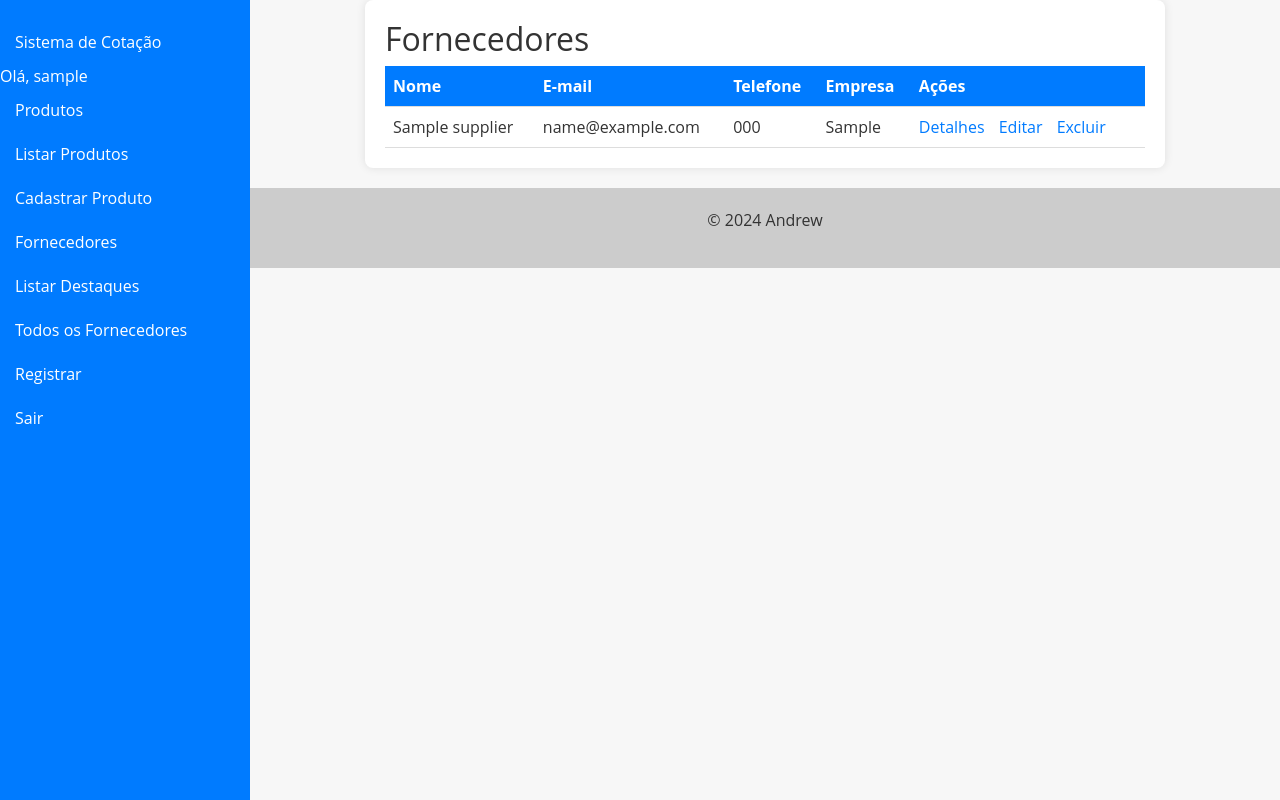
After one commit to AndrewBait/System_Quotation, a Django app: page / in a window 1280 px wide. The commit adds this page. Run offline with Django 5.2, Linux system fonts and the light colour scheme; a user stored in the database is signed in; tables that the repository leaves empty hold one stand-in row (values such as "Sample post"); some libraries are stand-ins or nearby versions.

Commit message:
Menu editado

```diff
--- a/app/templates/base.html
+++ b/app/templates/base.html
@@ -3,6 +3,7 @@
   <head>
       <meta charset="UTF-8">
       <meta name="viewport" content="width=device-width, initial-scale=1.0">
+      <link rel="stylesheet" href="https://stackpath.bootstrapcdn.com/bootstrap/4.5.2/css/bootstrap.min.css">
       <title>{% block title %}{% endblock %}</title>
     <style>
       body {
@@ -11,92 +12,87 @@
           color: #333;
           margin: 0;
           padding: 0;
+          padding-left: 250px; /* Espaço para a sidebar */
       }
 
-    header {
-        background-color: #0096c7;
+      .sidebar {
+          position: fixed;
+          top: 0;
+          bottom: 0;
+          left: 0;
+          width: 250px;
+          padding-top: 20px;
+          background-color: #007bff;
           color: #fff;
-        text-align: center;
+          transition: all 0.3s ease;
+      }
+
+      .sidebar a, .dropdown-menu a {
+          color: #fff !important;
+          padding: 10px 15px;
+          text-decoration: none;
+          display: block;
+      }
+
+      .sidebar a:hover, .dropdown-menu a:hover {
+          background-color: #0056b3;
+      }
+
+      .dropdown-menu {
+          background-color: #007bff;
       }
 
       footer {
-        position: fixed;
-        bottom: 0;
-        width: 100%;
           background-color: #ccc;
           color: #333;
           padding: 20px;
           text-align: center;
+          margin-top: 20px;
       }
 
-    nav {
-        background-color: #0096c7;
-        color: #fff;
-        height: 70px;
-        display: flex;
-        justify-content: space-between;
-        align-items: center;
+      @media (max-width: 768px) {
+          body {
+              padding-left: 0;
           }
-
-    nav ul {
-        list-style: none;
-        margin: 0;
-        padding: 0;
-        display: flex;
+          .sidebar {
+              width: 100%;
+              height: auto;
+              position: relative;
           }
-
-    nav ul li {
-        margin: 0 10px;
       }
-
-    nav ul li a {
-        color: #fff;
-        text-decoration: none;
-        font-size: 16px;
-        padding: 15px;
-        transition: all 0.3s ease;
-    }
-
-    nav ul li a:hover {
-        background-color: #32bbe8;
-    }
-
-    nav ul li.active a {
-        background-color: #666;
-    }
-
-    nav ul li.active a:hover {
-        background-color: #999;
-    }
-
     </style>
   </head>
   <body>
-  <header>
-    <nav>
-      <ul>
+    <div class="sidebar">
+      <a href="#">Sistema de Cotação</a>
       {% if user.is_authenticated %}
-          <li>Olá, {{ user.username }}</li>
-          <li><a href="{% url 'products_list' %}">Produtos</a></li>
-          <li><a href="{% url 'new_product' %}">Cadastrar Produto</a></li>
-          <li><a href="{% url 'supplier_new' %}">Fornecedores</a></li>
+        <div>Olá, {{ user.username }}</div>
 
+        <div class="menu-section">
+          <a class="nav-link" href="#">Produtos</a>
+          <a class="dropdown-item" href="{% url 'products_list' %}">Listar Produtos</a>
+          <a class="dropdown-item" href="{% url 'new_product' %}">Cadastrar Produto</a>
+      </div>
 
-        {% endif %}
-
-        {% if not user.is_authenticated %}
-        <li><a href="{% url 'login' %}">Login</a></li>
-        <li><a href="{% url 'register' %}">Registrar</a></li>
+      <div class="menu-section">
+          <a class="nav-link" href="#">Fornecedores</a>
+          <!-- Substitua 'supplier_highlight' pelo nome da URL correspondente -->
+          <a class="dropdown-item" href="{% url 'supplier_new' %}">Listar Destaques</a>
+          <!-- Substitua 'supplier_list' pelo nome da URL correspondente -->
+          <a class="dropdown-item" href="{% url 'supplier_list' %}">Todos os Fornecedores</a>
+          <a href="{% url 'register' %}">Registrar</a>
+      </div>
       {% endif %}
 
         {% if user.is_authenticated %}
-          <li><a href="{% url 'logout' %}">Sair</a></li>
+            <a href="{% url 'logout' %}">Sair</a>
+        {% else %}
+            <a href="{% url 'login' %}">Login</a>
         {% endif %}
-      </ul>
-    </nav>
-  </header>
+    </div>
 
-  <main>
+
+    <main class="main-content">
       {% block content %}
       {% endblock %}
   </main>
@@ -104,5 +100,9 @@
   <footer>
       <p>&copy; 2024 Andrew</p>
   </footer>
+
+  <script src="https://code.jquery.com/jquery-3.5.1.slim.min.js"></script>
+  <script src="https://cdn.jsdelivr.net/npm/@popperjs/core@2.5.2/dist/umd/popper.min.js"></script>
+  <script src="https://stackpath.bootstrapcdn.com/bootstrap/4.5.2/js/bootstrap.min.js"></script>
   </body>
   </html>
--- a/app/urls.py
+++ b/app/urls.py
@@ -4,7 +4,8 @@ from django.conf import settings
 from django.conf.urls.static import static
 from products.views import ProductListView, NewProductCreateView, ProductDetailView, ProductUpdatView, ProductDeleteView
 from accounts.views import register_view, login_view, logout_view
-from suppliers.views import SupplierCreateView
+from suppliers.views import SupplierCreateView, SupplierListView, SupplierDetailView, SupplierUpdateView, SupplierDeleteView
+
 
 urlpatterns = [
     path('admin/', admin.site.urls),
@@ -17,4 +18,8 @@ urlpatterns = [
     path('product/<int:pk>/update/', ProductUpdatView.as_view(), name='product_update'),
     path('product/<int:pk>/delete/', ProductDeleteView.as_view(), name='product_delete'),
     path('suppliers/new/', SupplierCreateView.as_view(), name='supplier_new'),
+    path('', SupplierListView.as_view(), name='supplier_list'),
+    path('<int:pk>/', SupplierDetailView.as_view(), name='supplier_detail'),
+    path('<int:pk>/update/', SupplierUpdateView.as_view(), name='supplier_update'),
+    path('<int:pk>/delete/', SupplierDeleteView.as_view(), name='supplier_delete'),
 ] + static(settings.MEDIA_URL, document_root=settings.MEDIA_ROOT)
--- /dev/null
+++ b/suppliers/templates/suppliers/supplier_list.html
@@ -0,0 +1,56 @@
+{% extends "base.html" %}
+
+{% block content %}
+<style>
+  .supplier-list {
+    max-width: 800px;
+    margin: 0 auto;
+    background-color: #fff;
+    border-radius: 8px;
+    box-shadow: 0 0 10px rgba(0, 0, 0, 0.1);
+    padding: 20px;
+  }
+  .supplier-list table {
+    width: 100%;
+    border-collapse: collapse;
+  }
+  .supplier-list th, .supplier-list td {
+    text-align: left;
+    padding: 8px;
+    border-bottom: 1px solid #ddd;
+  }
+  .supplier-list th {
+    background-color: #007bff;
+    color: #fff;
+  }
+  .action-links a {
+    margin-right: 10px;
+  }
+</style>
+
+<div class="supplier-list">
+  <h2>Fornecedores</h2>
+  <table>
+    <tr>
+      <th>Nome</th>
+      <th>E-mail</th>
+      <th>Telefone</th>
+      <th>Empresa</th>
+      <th>Ações</th>
+    </tr>
+    {% for supplier in object_list %}
+    <tr>
+      <td>{{ supplier.name }}</td>
+      <td>{{ supplier.email }}</td>
+      <td>{{ supplier.phone }}</td>
+      <td>{{ supplier.company }}</td>
+      <td class="action-links">
+        <a href="{% url 'supplier_detail' supplier.id %}">Detalhes</a>
+        <a href="{% url 'supplier_update' supplier.id %}">Editar</a>
+        <a href="{% url 'supplier_delete' supplier.id %}">Excluir</a>
+      </td>
+    </tr>
+    {% endfor %}
+  </table>
+</div>
+{% endblock %}
--- a/suppliers/views.py
+++ b/suppliers/views.py
@@ -1,16 +1,10 @@
 from django.urls import reverse_lazy
-from django.views.generic import CreateView
+from django.views.generic import CreateView, ListView, DetailView, UpdateView, DeleteView
 from django.contrib.auth.decorators import login_required
 from django.utils.decorators import method_decorator
 from .models import Supplier
 from .forms import SupplierForm
 
-
-
-
-# class SupplierListView(ListView):
-#     model = Supplier
-#     template_name = 'suppliers/supplier_list.html'
 
 @method_decorator(login_required(login_url='login'), name='dispatch')#decorator
 class SupplierCreateView(CreateView):
@@ -18,3 +12,30 @@ class SupplierCreateView(CreateView):
     form_class = SupplierForm
     template_name = 'suppliers/supplier_form.html'
     success_url = reverse_lazy('supplier_list')  # Substitua 'supplier_list' pela URL que você deseja redirecionar após o cadastro
+
+
+@method_decorator(login_required(login_url='login'), name='dispatch')#decorator
+class SupplierListView(ListView):
+    model = Supplier
+    template_name = 'suppliers/supplier_list.html'
+
+
+@method_decorator(login_required(login_url='login'), name='dispatch')#decorator
+class SupplierDetailView(DetailView):
+    model = Supplier
+    template_name = 'suppliers/supplier_detail.html'
+
+
+@method_decorator(login_required(login_url='login'), name='dispatch')#decorator
+class SupplierUpdateView(UpdateView):
+    model = Supplier
+    form_class = SupplierForm
+    template_name = 'suppliers/supplier_form.html'
+    success_url = reverse_lazy('supplier_list')  # Atualize para a URL correta de listagem
+
+
+@method_decorator(login_required(login_url='login'), name='dispatch')#decorator
+class SupplierDeleteView(DeleteView):
+    model = Supplier
+    template_name = 'suppliers/supplier_confirm_delete.html'
+    success_url = reverse_lazy('supplier_list')  # Atualize para a URL correta de listagem
```
Also changed, not shown: suppliers/templates/suppliers/supplier_confirm_delete.html (added, +14 -0 lines), suppliers/templates/suppliers/supplier_detail.html (added, +13 -0 lines). Lines whose indentation alone changed are shown as unchanged.
